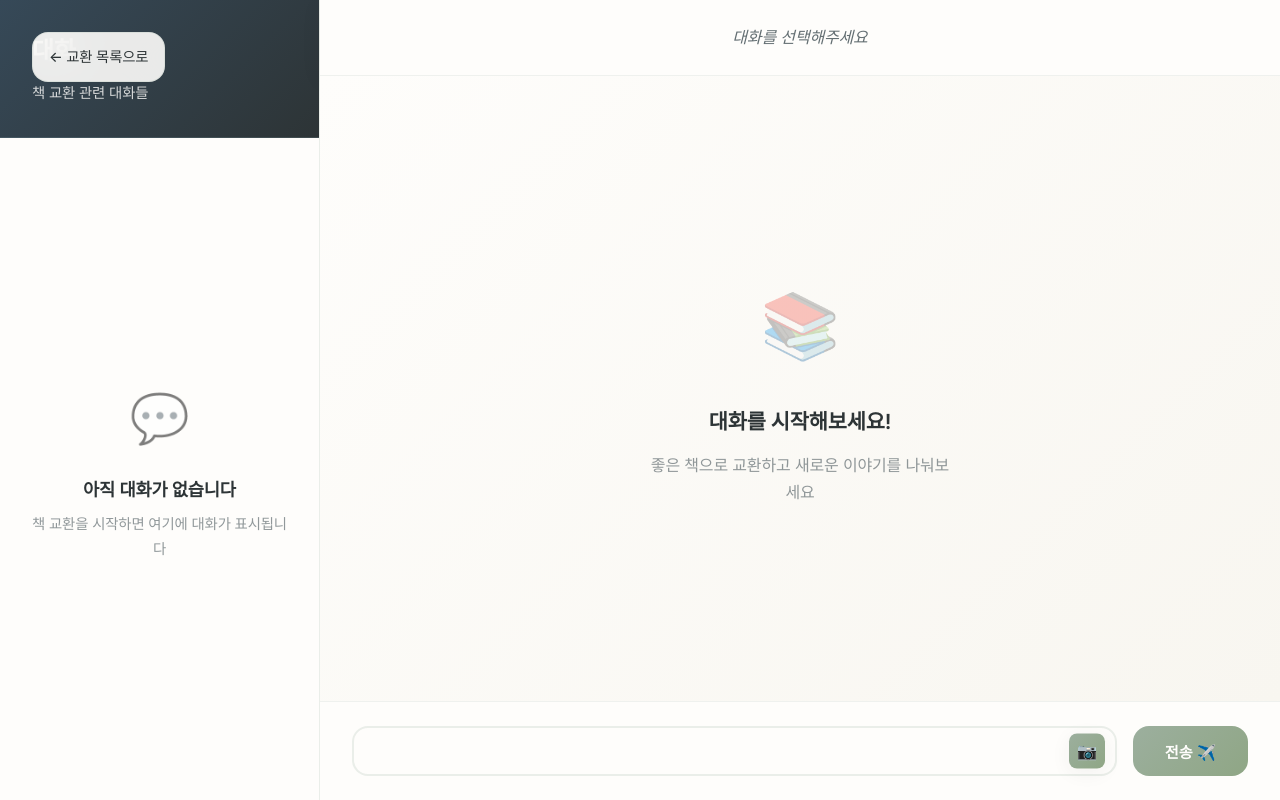
After one commit to crok130/book_store, a Java web app: template finalproject/src/main/webapp/WEB-INF/views/chat/chatDetail.jsp in a window 1280 px wide. The commit adds this page. Run offline with Spring Boot 4, a stand-in JSP engine, Linux system fonts and the light colour scheme; the template is opened without the code that fills it, so the values that code supplies are empty; the project's own start-up code is not run, and a stand-in starts its controllers and pages; some of the project's set-up classes (security, data sources, template engines, error pages and the like) are left out, and stand-ins take their place.

Commit message:
Fix : #23 - 채팅기능 세팅변경

```diff
--- a/finalproject/src/main/webapp/WEB-INF/views/chat/chat.jsp
+++ b/finalproject/src/main/webapp/WEB-INF/views/chat/chat.jsp
@@ -101,7 +101,6 @@
           </div>
 
           <div class="chat-messages">
-
             <div class="message">
               <div class="message-avatar">김</div>
               <div class="message-content">
--- /dev/null
+++ b/finalproject/src/main/webapp/WEB-INF/views/chat/chatDetail.jsp
@@ -0,0 +1,69 @@
+<%@ page language="java" contentType="text/html; charset=UTF-8"
+    pageEncoding="UTF-8"%>
+<%@ taglib prefix="c" uri="http://java.sun.com/jsp/jstl/core"%>
+<c:set var="path" value="${pageContext.request.contextPath}"/>
+<!DOCTYPE html>
+<html>
+<head>
+<meta charset="UTF-8">
+<title>Insert title here</title>
+	<link rel="stylesheet" href="${path}/resources/css/chatDetail.css">
+</head>
+<body>
+<body>
+
+      <div class="chat-container">
+        <a href="#" class="back-btn">
+          ← 교환 목록으로
+        </a>
+
+        <div class="sidebar">
+          <div class="sidebar-header">
+            <h2 class="sidebar-title">대화</h2>
+            <p class="sidebar-subtitle">책 교환 관련 대화들</p>
+          </div>
+
+          <div class="chat-list">
+            <div class="empty-state">
+              <div class="empty-state-icon">💬</div>
+              <div class="empty-state-title">아직 대화가 없습니다</div>
+              <div class="empty-state-description">책 교환을 시작하면 여기에 대화가 표시됩니다</div>
+            </div>
+          </div>
+        </div>
+
+        <div class="chat-main">
+          <div class="chat-header">
+            <div class="no-chat-selected">
+              대화를 선택해주세요
+            </div>
+          </div>
+          <div class="chat-messages">
+            <div class="messages-empty-state">
+              <div class="messages-empty-icon">📚</div>
+              <div class="messages-empty-title">대화를 시작해보세요!</div>
+              <div class="messages-empty-description">
+                좋은 책으로 교환하고 새로운 이야기를 나눠보세요
+              </div>
+            </div>
+          </div>
+          <div class="chat-input">
+            <div class="input-container">
+              <div class="input-wrapper">
+                <textarea
+                  class="message-input"
+                  placeholder="메시지를 입력하세요..."
+                  rows="1"
+                >
+                </textarea>
+                <button class="attach-btn" title="사진 첨부">📷</button>
+              </div>
+              <button class="send-btn">
+                전송 ✈️
+              </button>
+            </div>
+          </div>
+        </div>
+      </div>
+</body>
+</html>
--- /dev/null
+++ b/finalproject/src/main/webapp/resources/css/chatDetail.css
@@ -0,0 +1,322 @@
+        @import url('https://fonts.googleapis.com/css2?family=Crimson+Text:ital,wght@0,400;0,600;1,400&family=Inter:wght@300;400;500;600;700&display=swap');
+
+        * {
+          margin: 0;
+          padding: 0;
+          box-sizing: border-box;
+        }
+
+        :root {
+          --color-sage: #9CAF9E;
+          --color-cream: #F8F6F0;
+          --color-charcoal: #2D3436;
+          --color-warm-white: #FEFDFB;
+          --color-terracotta: #D4A574;
+          --color-deep-blue: #364958;
+          --color-accent-gold: #D4A574;
+          --color-muted-green: #8FA685;
+          --color-soft-beige: #E8E3D8;
+          --color-text-primary: #2D3436;
+          --color-text-secondary: #636E72;
+          --color-text-muted: #74B9FF;
+
+          --font-serif: 'Crimson Text', Georgia, serif;
+          --font-sans: 'Inter', -apple-system, BlinkMacSystemFont, sans-serif;
+
+          --shadow-soft: 0 4px 20px rgba(45, 52, 54, 0.06);
+          --shadow-medium: 0 8px 30px rgba(45, 52, 54, 0.08);
+          --shadow-strong: 0 15px 50px rgba(45, 52, 54, 0.12);
+
+          --border-radius-sm: 8px;
+          --border-radius-md: 12px;
+          --border-radius-lg: 16px;
+        }
+
+        body {
+          font-family: var(--font-sans);
+          line-height: 1.7;
+          color: var(--color-text-primary);
+          background: linear-gradient(135deg, var(--color-warm-white) 0%, var(--color-cream) 100%);
+          letter-spacing: -0.01em;
+          height: 100vh;
+          overflow: hidden;
+        }
+
+        .chat-container {
+          display: flex;
+          height: 100vh;
+        }
+
+        /* Sidebar */
+        .sidebar {
+          width: 320px;
+          background: var(--color-warm-white);
+          border-right: 1px solid rgba(156, 175, 158, 0.2);
+          display: flex;
+          flex-direction: column;
+          box-shadow: var(--shadow-soft);
+        }
+
+        .sidebar-header {
+          padding: 2rem;
+          border-bottom: 1px solid rgba(156, 175, 158, 0.15);
+          background: linear-gradient(135deg, var(--color-deep-blue) 0%, var(--color-charcoal) 100%);
+          color: var(--color-warm-white);
+        }
+
+        .sidebar-title {
+          font-family: var(--font-serif);
+          font-size: 1.5rem;
+          font-weight: 600;
+          margin-bottom: 0.5rem;
+          letter-spacing: -0.01em;
+        }
+
+        .sidebar-subtitle {
+          font-size: 0.9rem;
+          opacity: 0.8;
+          font-weight: 300;
+        }
+
+        .chat-list {
+          flex: 1;
+          overflow-y: auto;
+          padding: 1rem 0;
+          display: flex;
+          flex-direction: column;
+          align-items: center;
+          justify-content: center;
+        }
+
+        .empty-state {
+          text-align: center;
+          padding: 2rem;
+          color: var(--color-text-secondary);
+        }
+
+        .empty-state-icon {
+          font-size: 3rem;
+          margin-bottom: 1rem;
+          opacity: 0.5;
+        }
+
+        .empty-state-title {
+          font-size: 1.1rem;
+          font-weight: 600;
+          margin-bottom: 0.5rem;
+          color: var(--color-charcoal);
+        }
+
+        .empty-state-description {
+          font-size: 0.9rem;
+          opacity: 0.7;
+        }
+
+        /* Main Chat Area */
+        .chat-main {
+          flex: 1;
+          display: flex;
+          flex-direction: column;
+          background: var(--color-warm-white);
+        }
+
+        .chat-header {
+          padding: 1.5rem 2rem;
+          border-bottom: 1px solid rgba(156, 175, 158, 0.15);
+          background: var(--color-warm-white);
+          box-shadow: var(--shadow-soft);
+          display: flex;
+          align-items: center;
+          justify-content: center;
+        }
+
+        .no-chat-selected {
+          color: var(--color-text-secondary);
+          font-style: italic;
+          font-size: 1rem;
+        }
+
+        /* Chat Messages */
+        .chat-messages {
+          flex: 1;
+          overflow-y: auto;
+          padding: 2rem;
+          background: linear-gradient(135deg, var(--color-warm-white) 0%, var(--color-cream) 100%);
+          display: flex;
+          align-items: center;
+          justify-content: center;
+        }
+
+        .messages-empty-state {
+          text-align: center;
+          color: var(--color-text-secondary);
+        }
+
+        .messages-empty-icon {
+          font-size: 4rem;
+          margin-bottom: 1.5rem;
+          opacity: 0.3;
+        }
+
+        .messages-empty-title {
+          font-size: 1.3rem;
+          font-weight: 600;
+          margin-bottom: 0.8rem;
+          color: var(--color-charcoal);
+        }
+
+        .messages-empty-description {
+          font-size: 1rem;
+          opacity: 0.7;
+          max-width: 300px;
+          margin: 0 auto;
+        }
+
+        /* Chat Input */
+        .chat-input {
+          padding: 1.5rem 2rem;
+          border-top: 1px solid rgba(156, 175, 158, 0.15);
+          background: var(--color-warm-white);
+        }
+
+        .input-container {
+          display: flex;
+          gap: 1rem;
+          align-items: stretch;
+        }
+
+        .input-wrapper {
+          flex: 1;
+          position: relative;
+          display: flex;
+        }
+
+        .message-input {
+          width: 100%;
+          height: 50px;
+          min-height: 50px;
+          max-height: 120px;
+          padding: 0.75rem 3.5rem 0.75rem 1rem;
+          border: 2px solid rgba(156, 175, 158, 0.2);
+          border-radius: var(--border-radius-lg);
+          font-size: 0.95rem;
+          font-family: var(--font-sans);
+          resize: none;
+          outline: none;
+          transition: all 0.3s ease;
+          background: var(--color-warm-white);
+          box-sizing: border-box;
+          overflow: hidden;
+        }
+
+        .message-input:focus {
+          border-color: var(--color-sage);
+          box-shadow: 0 0 0 3px rgba(156, 175, 158, 0.1);
+        }
+
+        .message-input::placeholder {
+          color: var(--color-text-secondary);
+          font-style: italic;
+        }
+
+        .attach-btn {
+          position: absolute;
+          right: 0.75rem;
+          top: 50%;
+          transform: translateY(-50%);
+          background: linear-gradient(135deg, var(--color-sage), var(--color-muted-green));
+          border: none;
+          color: var(--color-warm-white);
+          cursor: pointer;
+          padding: 0.5rem;
+          border-radius: var(--border-radius-sm);
+          transition: all 0.3s ease;
+          font-size: 1rem;
+          box-shadow: var(--shadow-soft);
+          z-index: 10;
+        }
+
+        .attach-btn:hover {
+          background: linear-gradient(135deg, var(--color-muted-green), var(--color-deep-blue));
+          transform: translateY(-50%) scale(1.05);
+          box-shadow: var(--shadow-medium);
+        }
+
+        .send-btn {
+          padding: 0.8rem 2rem;
+          background: linear-gradient(135deg, var(--color-sage), var(--color-muted-green));
+          color: var(--color-warm-white);
+          border: none;
+          border-radius: var(--border-radius-lg);
+          cursor: pointer;
+          font-weight: 600;
+          font-size: 0.95rem;
+          transition: all 0.3s ease;
+          display: flex;
+          align-items: center;
+          justify-content: center;
+          gap: 0.5rem;
+          height: 50px;
+          min-height: 50px;
+          box-sizing: border-box;
+        }
+
+        .send-btn:hover {
+          transform: translateY(-2px);
+          box-shadow: var(--shadow-medium);
+        }
+
+        .send-btn:disabled {
+          opacity: 0.5;
+          cursor: not-allowed;
+          transform: none;
+          box-shadow: none;
+        }
+
+        /* Back Button */
+        .back-btn {
+          position: fixed;
+          top: 2rem;
+          left: 2rem;
+          z-index: 1000;
+          background: rgba(254, 253, 251, 0.9);
+          backdrop-filter: blur(20px);
+          border: 1px solid rgba(156, 175, 158, 0.2);
+          color: var(--color-charcoal);
+          padding: 0.75rem 1rem;
+          border-radius: var(--border-radius-lg);
+          cursor: pointer;
+          font-weight: 500;
+          font-size: 0.9rem;
+          transition: all 0.3s ease;
+          text-decoration: none;
+          display: flex;
+          align-items: center;
+          gap: 0.5rem;
+        }
+
+        .back-btn:hover {
+          background: var(--color-warm-white);
+          transform: translateY(-2px);
+          box-shadow: var(--shadow-medium);
+        }
+
+        /* Responsive */
+        @media (max-width: 768px) {
+          .sidebar {
+            position: absolute;
+            left: -320px;
+            top: 0;
+            height: 100%;
+            z-index: 999;
+            transition: left 0.3s ease;
+          }
+
+          .sidebar.open {
+            left: 0;
+          }
+
+          .chat-main {
+            width: 100%;
+          }
+        }
```
Also changed, not shown: finalproject/pom.xml (+1 -8 lines), finalproject/src/main/java/net/koreate/bookstore/chat/handeler/ChatHandler.java (added, +16 -0 lines), finalproject/src/main/java/net/koreate/bookstore/chat/stomp/WebSocketConfig.java (+4 -3 lines), finalproject/src/main/java/net/koreate/bookstore/util/Criteria.java (+9 -4 lines), finalproject/src/main/java/net/koreate/bookstore/util/PageMaker.java (+94 -23 lines), finalproject/src/main/java/net/koreate/bookstore/util/SearchCriteria.java (added, +27 -0 lines), finalproject/src/main/java/net/koreate/bookstore/util/SearchPageMaker.java (added, +45 -0 lines), finalproject/src/main/webapp/WEB-INF/views/common/header.jsp (+6 -1 lines), 4 other files.
